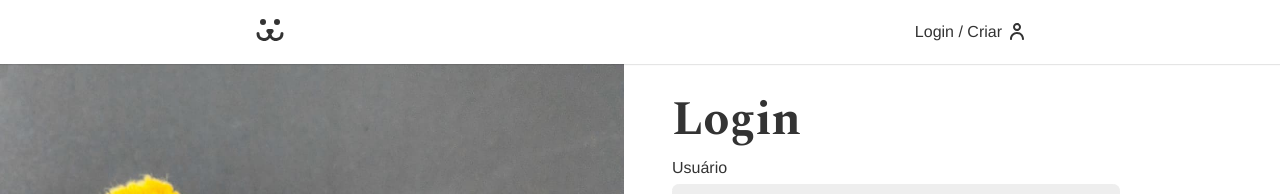
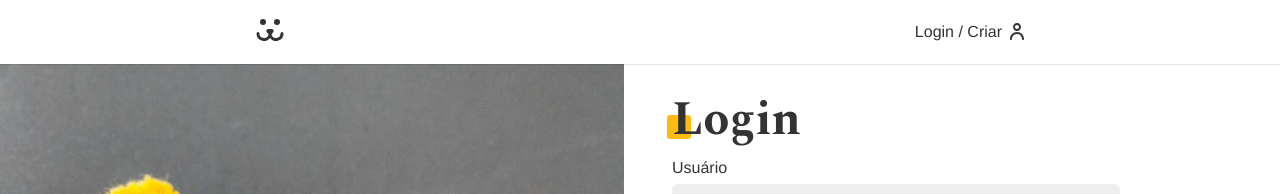
Before and after one commit to KaalebCG/Rede-Social-Dogs-React, a React (Vite) app: page /login in a window 1280 px wide. Shown: the top 194 px of the page. Built offline with nearby package versions, Linux system fonts and the light colour scheme; a web font is replaced by a local one.

Commit message:
`style:` adicionando estilos gerais

```diff
--- a/src/App.css
+++ b/src/App.css
@@ -64,7 +64,7 @@ a {
   content: "";
   display: block;
   width: 1.5rem;
-  right: 1.5rem;
+  height: 1.5rem;
   background: #fb1;
   position: absolute;
   bottom: 5px;
```
